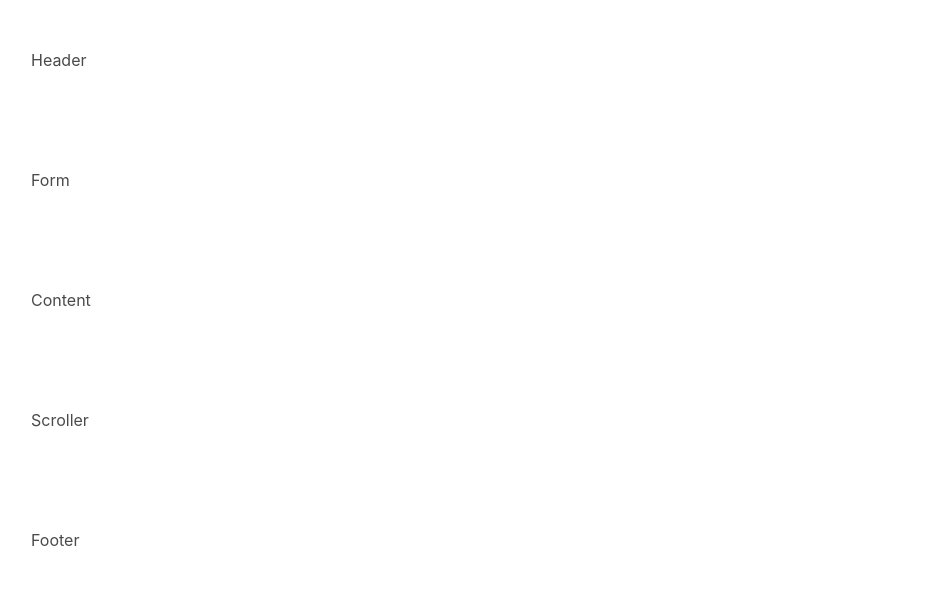
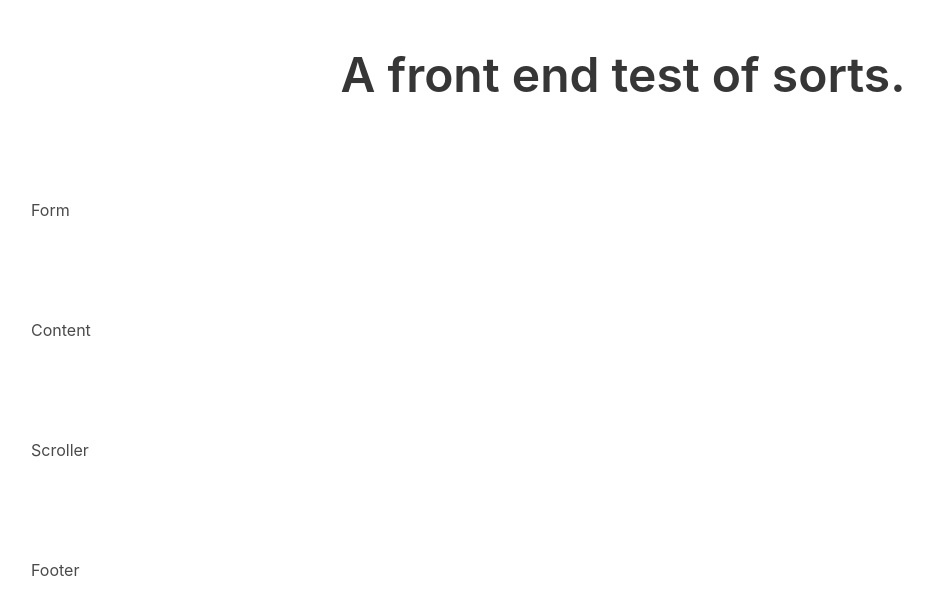
Before and after one commit to ushamacdonald/frontend-test, a React app: page / in a window 1280 px wide. Shown: the top 614 px of the page, without its empty margins (17-950 px from the left). Built offline with nearby package versions, Linux system fonts and the light colour scheme; some icons are missing.

Commit message:
header completed

```diff
--- a/components/Header.jsx
+++ b/components/Header.jsx
@@ -1,8 +1,8 @@
 import React from 'react'
 
 const Header = () => (
-  <div className="section">
-    Header
+  <div className="section is-small">
+    <h1 className="title is-1 has-text-centered">A front end test of sorts.</h1>
   </div>
 )
 
```
